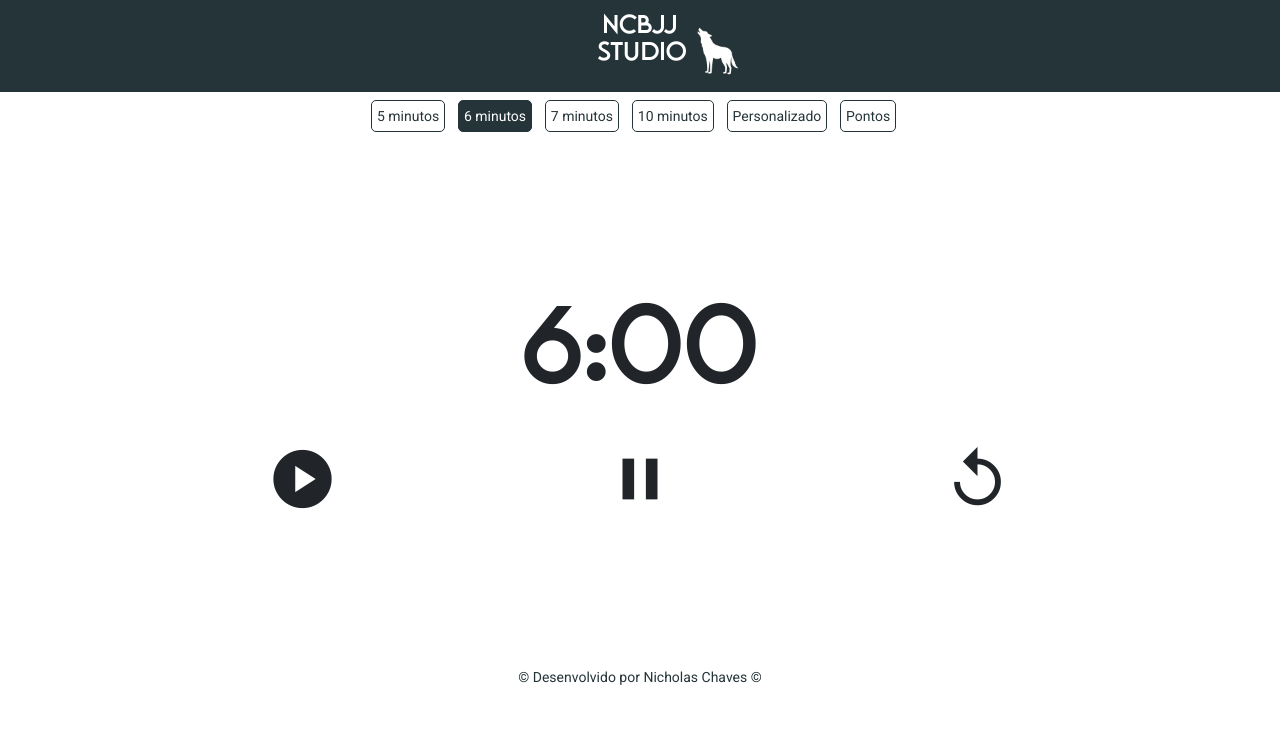
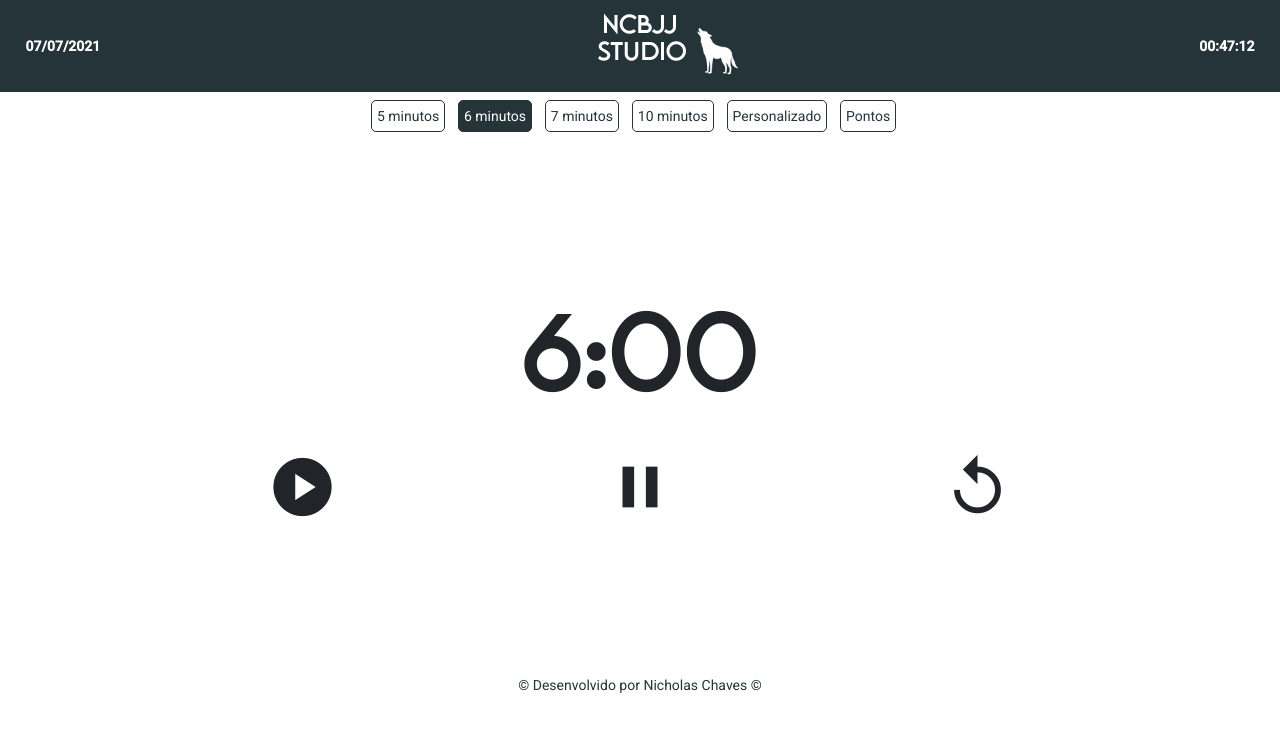
Before and after one commit to nicholaschaves/bjj-score-marker, an Angular app: page / in a window 1280 px wide. Shown: the top 732 px of the page. Built offline with nearby package versions, Linux system fonts and the light colour scheme.

Commit message:
Animação da logo e correções

```diff
--- a/src/app/app.component.html
+++ b/src/app/app.component.html
@@ -1,21 +1,32 @@
-<div class="row slide-in-top">
-    <div class="title">
+<div class="row header-container slide-in-top">
+    <div class="data-atual">
+        {{dataAtual | date : 'dd/MM/yyyy'}}
+    </div>
+    <div class="title" (click)="showLogoChanger()">
         <h1 style="margin-top: 1vh;">NCBJJ</h1>
         <div class="purple-edition">
             <h1>Studio
-                 <img src="../assets/logo-ncbjj.png" alt="ncbjj" style="width: 50px; margin-right: -10px;">
-                </h1>
+                <img src="../assets/logo-ncbjj.png" alt="ncbjj" style="width: 50px; margin-right: -10px;">
+            </h1>
 
         </div>
+    </div>
+    <div class="hora-atual">
+        {{horaAtual | date : 'HH:mm:ss'}}
     </div>
 </div>
 
 <div class=" tempos slit-in-vertical">
-    <div class="opcao " (click)="changeTempoLuta(5) " [ngClass]="{'tempoEscolhido' : tempoEscolhidoToScss === fiveMin}">5 minutos</div>
-    <div class="opcao " (click)="changeTempoLuta(6) " [ngClass]="{'tempoEscolhido' : tempoEscolhidoToScss === sixMin}">6 minutos</div>
-    <div class="opcao " (click)="changeTempoLuta(7) " [ngClass]="{'tempoEscolhido' : tempoEscolhidoToScss === sevenMin}">7 minutos</div>
-    <div class="opcao " (click)="changeTempoLuta(10) " [ngClass]="{'tempoEscolhido' : tempoEscolhidoToScss === tenMin}">10 minutos</div>
-    <div class="opcao " (click)="changeTempoLuta(99) " [ngClass]="{'tempoEscolhido' : tempoEscolhidoToScss === personalizadoMin}">
+    <div class="opcao " (click)="changeTempoLuta(5) " [ngClass]="{'tempoEscolhido' : tempoEscolhidoToScss === fiveMin}">
+        5 minutos</div>
+    <div class="opcao " (click)="changeTempoLuta(6) " [ngClass]="{'tempoEscolhido' : tempoEscolhidoToScss === sixMin}">6
+        minutos</div>
+    <div class="opcao " (click)="changeTempoLuta(7) "
+        [ngClass]="{'tempoEscolhido' : tempoEscolhidoToScss === sevenMin}">7 minutos</div>
+    <div class="opcao " (click)="changeTempoLuta(10) " [ngClass]="{'tempoEscolhido' : tempoEscolhidoToScss === tenMin}">
+        10 minutos</div>
+    <div class="opcao " (click)="changeTempoLuta(99) "
+        [ngClass]="{'tempoEscolhido' : tempoEscolhidoToScss === personalizadoMin}">
         <a class="btn-custom" href="#open-modal">Personalizado</a>
     </div>
     <div class="opcao " (click)="showMarcadores() " [ngClass]="{'tempoEscolhido' : showMarcadoresFlag}">Pontos</div>
@@ -41,45 +52,59 @@
 
 <div class="placarA disable-select slide-in-left" *ngIf="showMarcadoresFlag">
     <div class="pontos ">
-        <p> <strong (click)="mudarPontos( 'A', 'min') ">-</strong> {{pontosAtletaA}} <strong (click)="mudarPontos( 'A', 'add') ">+</strong></p>
+        <p> <strong (click)="mudarPontos( 'A', 'min') ">-</strong> {{pontosAtletaA}} <strong
+                (click)="mudarPontos( 'A', 'add') ">+</strong></p>
     </div>
     <div class="vantagens ">
-        <p> <strong (click)="mudarVantagens( 'A', 'min') ">-</strong> {{vantagensAtletaA}} <strong (click)="mudarVantagens( 'A', 'add') ">+</strong></p>
+        <p> <strong (click)="mudarVantagens( 'A', 'min') ">-</strong> {{vantagensAtletaA}} <strong
+                (click)="mudarVantagens( 'A', 'add') ">+</strong></p>
     </div>
     <div class="punicoes ">
-        <p> <strong (click)="mudarPunicoes( 'A', 'min') ">-</strong> {{punicoesAtletaA}} <strong (click)="mudarPunicoes( 'A', 'add') ">+</strong></p>
+        <p> <strong (click)="mudarPunicoes( 'A', 'min') ">-</strong> {{punicoesAtletaA}} <strong
+                (click)="mudarPunicoes( 'A', 'add') ">+</strong></p>
     </div>
 </div>
 <div class="placarB disable-select slide-in-right" *ngIf="showMarcadoresFlag">
     <div class="pontos ">
-        <p> <strong (click)="mudarPontos( 'B', 'min') ">-</strong> {{pontosAtletaB}} <strong (click)="mudarPontos( 'B', 'add') ">+</strong></p>
+        <p> <strong (click)="mudarPontos( 'B', 'min') ">-</strong> {{pontosAtletaB}} <strong
+                (click)="mudarPontos( 'B', 'add') ">+</strong></p>
     </div>
     <div class="vantagens ">
-        <p> <strong (click)="mudarVantagens( 'B', 'min') ">-</strong> {{vantagensAtletaB}} <strong (click)="mudarVantagens( 'B', 'add') ">+</strong></p>
+        <p> <strong (click)="mudarVantagens( 'B', 'min') ">-</strong> {{vantagensAtletaB}} <strong
+                (click)="mudarVantagens( 'B', 'add') ">+</strong></p>
     </div>
     <div class="punicoes ">
-        <p> <strong (click)="mudarPunicoes( 'B', 'min') ">-</strong> {{punicoesAtletaB}} <strong (click)="mudarPunicoes( 'B', 'add') ">+</strong></p>
+        <p> <strong (click)="mudarPunicoes( 'B', 'min') ">-</strong> {{punicoesAtletaB}} <strong
+                (click)="mudarPunicoes( 'B', 'add') ">+</strong></p>
     </div>
 </div>
 
 <div class="footer">
-    <a href="https://www.instagram.com/nicholaschaves_/" target="_blank">
+    <a href="https://www.instagram.com/ncbjj_" target="_blank">
         <p>© Desenvolvido por Nicholas Chaves ©</p>
     </a>
 </div>
 
+<div class="logo-background" [ngClass]="{'show-logo' : showLogo}">
+    <div class="container-logo-animated heartbeat" (click)="showLogoChanger()">
+        <img src="../assets/ncbjj-logo-background.png" alt="ncbjj - white">
+    </div>
+</div>
+
+
+
 <!-- teste do modal -->
 
 <div id="open-modal" class="modal-window">
-    <a href="#" title="Close" class="modal-close">Fechar</a>
-
     <div class="row-modal">
-        <h1>Escolha o tempo desejado:</h1>
+        <a href="#" title="Close" class="modal-close">X</a>
+        <h1 style="margin-top: 3vh;">Escolha o tempo desejado:</h1>
         <input type="number" id="quantity" name="quantity" min="1" max="10" [(ngModel)]="tempoPersonalizado">
-        <a class="escolher-btn" href="#" (click)="setTempoPersonalizado()">Escolher</a>
+        <a class="escolher-btn" href="#" (click)="setTempoPersonalizado()">SALVAR</a>
     </div>
 </div>
 
 <router-outlet></router-outlet>
 
-<script src="https://cdnjs.cloudflare.com/ajax/libs/moment-duration-format/1.3.0/moment-duration-format.min.js "></script>
+<script
+    src="https://cdnjs.cloudflare.com/ajax/libs/moment-duration-format/1.3.0/moment-duration-format.min.js "></script>
--- a/src/app/app.component.scss
+++ b/src/app/app.component.scss
@@ -10,6 +10,37 @@
         background: #253439;
         color: white;
     }
+}
+
+.header-container {
+    background-color: #253439;
+    width: 100%;
+    display: flex;
+    flex-flow: row;
+}
+
+.data-atual,
+.title,
+.hora-atual {
+    width: calc(100% / 3);
+}
+
+.data-atual,
+.hora-atual {
+    color: #fff;
+    display: flex;
+    align-items: center;
+    font-weight: 700;
+}
+
+.data-atual {
+    padding-left: 2vw;
+    justify-content: start;
+}
+
+.hora-atual {
+    padding-right: 2vw;
+    justify-content: end;
 }
 
 .row-clock {
@@ -95,11 +126,14 @@
     display: flex;
     justify-content: center;
     margin-top: 1vh;
+    flex-flow: row;
+    flex-wrap: wrap;
 
     .opcao {
         border-radius: 5px;
         padding: 5px;
         margin-right: 1vw;
+        margin-bottom: 1vh;
         border: 1px solid #253439;
         color: #253439;
         -webkit-user-select: none;
@@ -458,7 +492,7 @@ small {
     border: 1px solid #253439;
 }
 
-.row-modal > input {
+.row-modal>input {
     margin-top: 2vh;
     margin-bottom: 2vh;
 }
@@ -469,4 +503,137 @@ small {
     padding: 5px;
     background-color: #253439;
     color: white;
+    margin-top: 1vh;
 }
+
+.container-logo-animated>img {
+    width: 80%;
+    height: 80vw;
+}
+
+.logo-background {
+    display: none;
+    position: fixed;
+    top: 0;
+    right: 0;
+    bottom: 0;
+    left: 0;
+    z-index: 999;
+    visibility: hidden;
+    opacity: 0;
+    pointer-events: none;
+    transition: all 0.3s;
+    visibility: visible;
+    opacity: 1;
+    pointer-events: auto;
+    background-color: #fff;
+}
+
+.container-logo-animated {
+    display: flex;
+    justify-content: center;
+    background-color: #fff;
+    width: 100%;
+    display: flex;
+    align-items: center;
+}
+
+.show-logo {
+    display: flex;
+    justify-content: center;
+}
+
+.heartbeat {
+    -webkit-animation: heartbeat 1.5s ease-in-out infinite both;
+    animation: heartbeat 1.5s ease-in-out infinite both;
+}
+
+/* ----------------------------------------------
+ * Generated by Animista on 2024-1-7 13:52:26
+ * Licensed under FreeBSD License.
+ * See http://animista.net/license for more info.
+ * w: http://animista.net, t: @cssanimista
+ * ---------------------------------------------- */
+
+/**
+ * ----------------------------------------
+ * animation heartbeat
+ * ----------------------------------------
+ */
+@-webkit-keyframes heartbeat {
+    from {
+        -webkit-transform: scale(1);
+        transform: scale(1);
+        -webkit-transform-origin: center center;
+        transform-origin: center center;
+        -webkit-animation-timing-function: ease-out;
+        animation-timing-function: ease-out;
+    }
+
+    10% {
+        -webkit-transform: scale(0.91);
+        transform: scale(0.91);
+        -webkit-animation-timing-function: ease-in;
+        animation-timing-function: ease-in;
+    }
+
+    17% {
+        -webkit-transform: scale(0.98);
+        transform: scale(0.98);
+        -webkit-animation-timing-function: ease-out;
+        animation-timing-function: ease-out;
+    }
+
+    33% {
+        -webkit-transform: scale(0.87);
+        transform: scale(0.87);
+        -webkit-animation-timing-function: ease-in;
+        animation-timing-function: ease-in;
+    }
+
+    45% {
+        -webkit-transform: scale(1);
+        transform: scale(1);
+        -webkit-animation-timing-function: ease-out;
+        animation-timing-function: ease-out;
+    }
+}
+
+@keyframes heartbeat {
+    from {
+        -webkit-transform: scale(1);
+        transform: scale(1);
+        -webkit-transform-origin: center center;
+        transform-origin: center center;
+        -webkit-animation-timing-function: ease-out;
+        animation-timing-function: ease-out;
+    }
+
+    10% {
+        -webkit-transform: scale(0.91);
+        transform: scale(0.91);
+        -webkit-animation-timing-function: ease-in;
+        animation-timing-function: ease-in;
+    }
+
+    17% {
+        -webkit-transform: scale(0.98);
+        transform: scale(0.98);
+        -webkit-animation-timing-function: ease-out;
+        animation-timing-function: ease-out;
+    }
+
+    33% {
+        -webkit-transform: scale(0.87);
+        transform: scale(0.87);
+        -webkit-animation-timing-function: ease-in;
+        animation-timing-function: ease-in;
+    }
+
+    45% {
+        -webkit-transform: scale(1);
+        transform: scale(1);
+        -webkit-animation-timing-function: ease-out;
+        animation-timing-function: ease-out;
+    }
+}
--- a/src/app/app.component.ts
+++ b/src/app/app.component.ts
@@ -46,16 +46,27 @@ export class AppComponent {
 
   showMarcadoresFlag = false;
   tempoPersonalizado: number = 1;
+  horaAtual = new Date();
+  dataAtual = new Date();
+  intervalHoraAtual;
+  showLogo = false;
 
   constructor(private snackBar: MatSnackBar) { }
 
   ngOnInit() {
     this.tempoEscolhidoToScss = 6;
     this.countdownRaiz();
+    this.intervalHoraAtual = setInterval(() => {
+      this.horaAtual = new Date();
+    }, 1000);
   }
 
   showMarcadores() {
     this.showMarcadoresFlag = !this.showMarcadoresFlag;
+  }
+
+  showLogoChanger() {
+    this.showLogo = !this.showLogo;
   }
 
   setTempoPersonalizado() {
@@ -119,6 +130,7 @@ export class AppComponent {
 
   ngOnDestroy() {
     this.subscriptionRaiz.unsubscribe();
+    clearInterval(this.intervalHoraAtual);
   }
 
   mudarPontos(atleta: string, operacao: string) {
```
Also changed, not shown: src/assets/ncbjj-logo-background.png (added).
